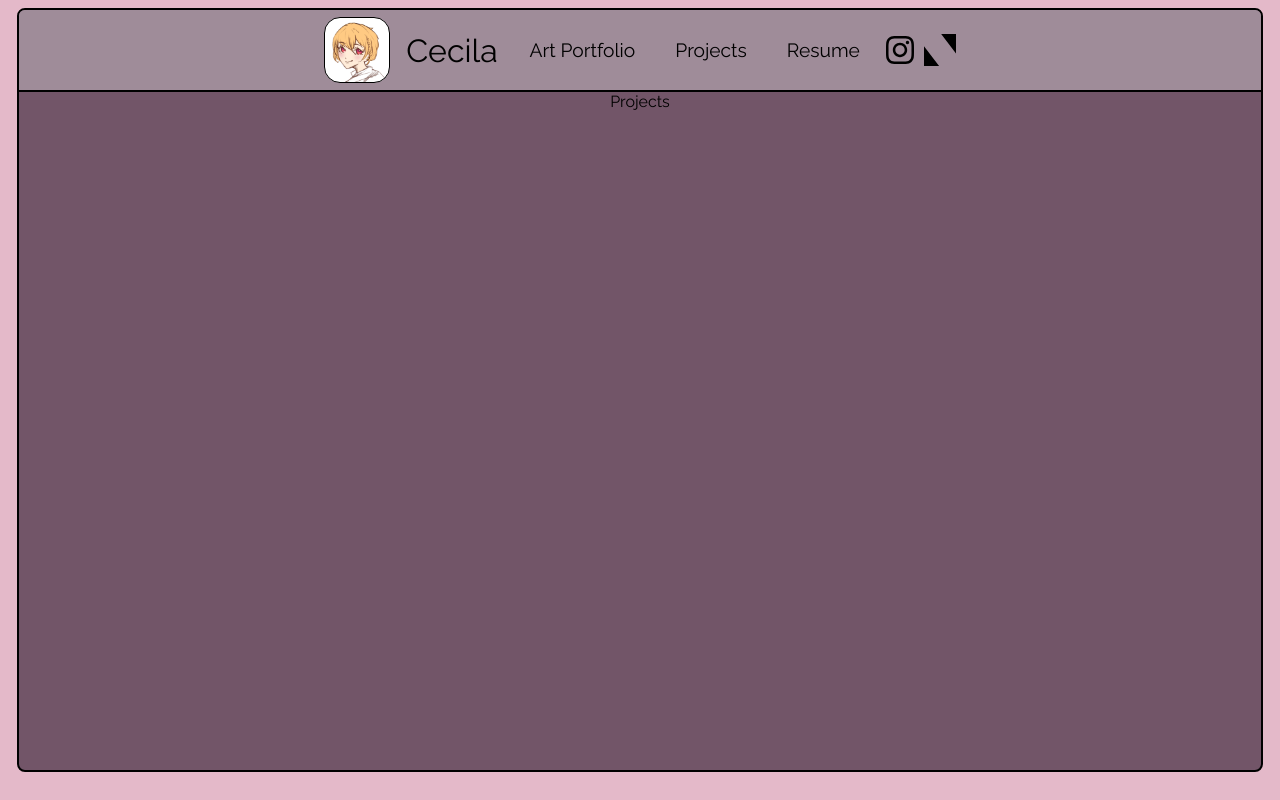
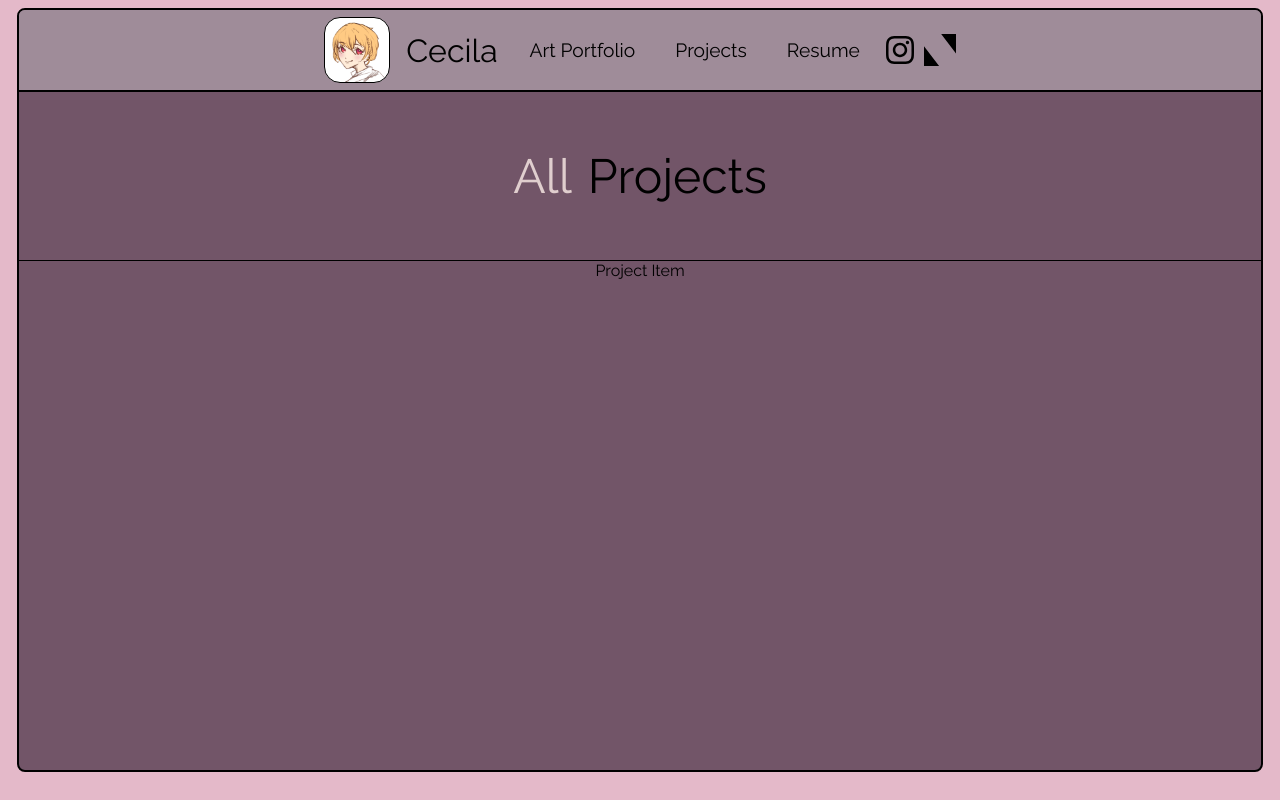
Before and after one commit to mikewng/personal-web, a Next.js app: page / in a window 1280 px wide. Both pictures are taken after a click on the element "Projects". Built offline with nearby package versions, Linux system fonts and the light colour scheme.

Commit message:
stubbing projects and resume pages

```diff
--- /dev/null
+++ b/src/app/screens/AboutMe/AboutMe.jsx
@@ -0,0 +1,9 @@
+const AboutMe = ({}) => {
+    return (
+        <div className="about-me-container">
+            About Me Page WIP
+        </div>
+    )
+}
+
+export default AboutMe;
--- a/src/app/screens/Envelope/Navigation.jsx
+++ b/src/app/screens/Envelope/Navigation.jsx
@@ -10,7 +10,7 @@ const Navigation = () => {
         <div className={"env-nav-container " + (navState !== "Home" ? "sub-nav" : "main-nav")}>
             <div className="env-imageicon-container" onClick={() => { setNavState("Home") }} />
             <div className="env-header-text-container">
-                <div className="env-header">Cecila</div>
+                <div className="env-header" onClick={() => { setNavState("About Me") }}>Cecila</div>
                 {
                     navState === "Home" &&
                     <div className="env-subheader email">cecilaart@gmail.com</div>
--- a/src/app/screens/Envelope/Navigation.scss
+++ b/src/app/screens/Envelope/Navigation.scss
@@ -6,6 +6,13 @@
     .env-header-text-container {
         .env-header {
             font-size: 3rem;
+            // white-space: nowrap;
+
+            &:hover {
+                cursor: pointer;
+                color: rgb(212, 190, 190);
+                transition: 1s;
+            }
         }
     }
 
--- a/src/app/screens/Projects/ProjectItem/ProjectItem.jsx
+++ b/src/app/screens/Projects/ProjectItem/ProjectItem.jsx
@@ -0,0 +1,9 @@
+const ProjectItem = ({}) => {
+    return (
+        <div className="project-item-container">
+            Project Item
+        </div>
+    )
+}
+
+export default ProjectItem;
--- a/src/app/screens/Projects/Projects.jsx
+++ b/src/app/screens/Projects/Projects.jsx
@@ -1,9 +1,14 @@
+import ProjectItem from "./ProjectItem/ProjectItem";
 import "./Projects.scss"
 
 const Projects = ({ }) => {
     return (
         <div className="projects-container">
-            Projects
+            <div className="projects-header-text-container">
+                <div className="header-selected-category-text">All</div>
+                <div className="header-projects-text">Projects</div>
+            </div>
+            <ProjectItem />
         </div>
     )
 }
--- a/src/app/screens/Projects/Projects.scss
+++ b/src/app/screens/Projects/Projects.scss
@@ -4,4 +4,20 @@
     align-items: center;
     flex-direction: column;
     width: 100%;
+
+    .projects-header-text-container {
+
+        padding: 3.5rem 0rem 3.5rem 0rem;
+        display: flex;
+        justify-content: center;
+        align-items: center;
+        gap: 1rem;
+        font-size: 3rem;
+        border-bottom: 1px solid black;
+
+        width: 100%;
+        .header-selected-category-text {
+            color: rgb(224, 206, 206);
+        }
+    }
 }
--- a/src/app/screens/Resume/Resume.jsx
+++ b/src/app/screens/Resume/Resume.jsx
@@ -1,7 +1,14 @@
+import "./Resume.scss"
+
 const Resume = () => {
     return (
         <div className="resume-container">
-            Work in progress!
+            <div className="resume-download-link-section">
+                Download Resume Here!
+            </div>
+            <div className="resume-skills-section">
+                Skills Section
+            </div>
         </div>
     )
 }
--- /dev/null
+++ b/src/app/screens/Resume/Resume.scss
@@ -0,0 +1,6 @@
+.resume-container {
+    display: flex;
+    flex-direction: column;
+    justify-content: center;
+    align-items: center;
+}
--- a/src/app/utils/navigationUtils.js
+++ b/src/app/utils/navigationUtils.js
@@ -1,9 +1,11 @@
+import AboutMe from "../screens/AboutMe/AboutMe";
 import ArtPortfolio from "../screens/ArtPortfolio/ArtPorfolio";
 import Projects from "../screens/Projects/Projects";
 import Resume from "../screens/Resume/Resume";
 
 export const navMapping = {
     "Home": <></>,
+    "About Me": <AboutMe />,
     "Portfolio": <ArtPortfolio />,
     "Projects": <Projects />,
     "Resume": <Resume />
```
